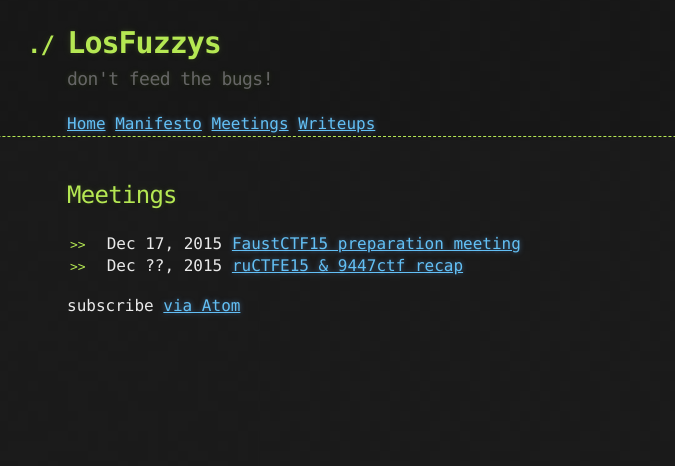
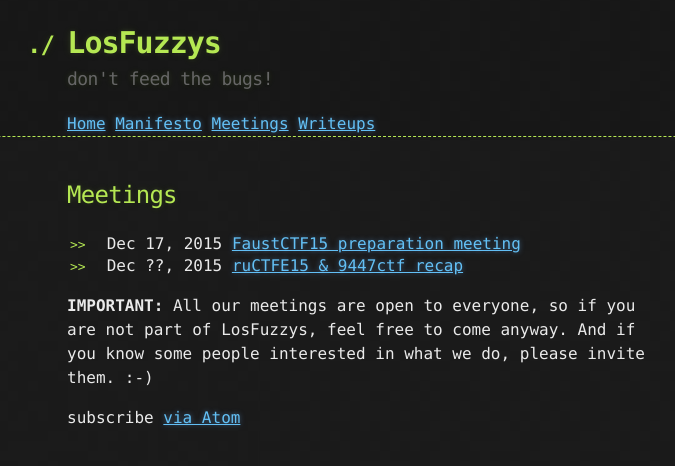
Before and after one commit to mtps3/Mtps3.github.io, a Jekyll site: the page built from meetings.md, in a window 1280 px wide. Shown: the top 466 px of the page, without its empty margins (273-948 px from the left). Built offline with Jekyll 4.4.1, drawn with Linux system fonts in a browser that asks for light colours.

Commit message:
added invitation to meeting overview

```diff
--- a/meetings.md
+++ b/meetings.md
@@ -10,5 +10,8 @@
 {% endfor %}
 </ul>
 
+**IMPORTANT:**
+All our meetings are open to everyone, so if you are not part of LosFuzzys, feel free to come anyway. And if you know some people interested in what we do, please invite them. :-)
+
 
 subscribe [via Atom]({{ "/feed.xml" | prepend: site.baseurl }})
```
